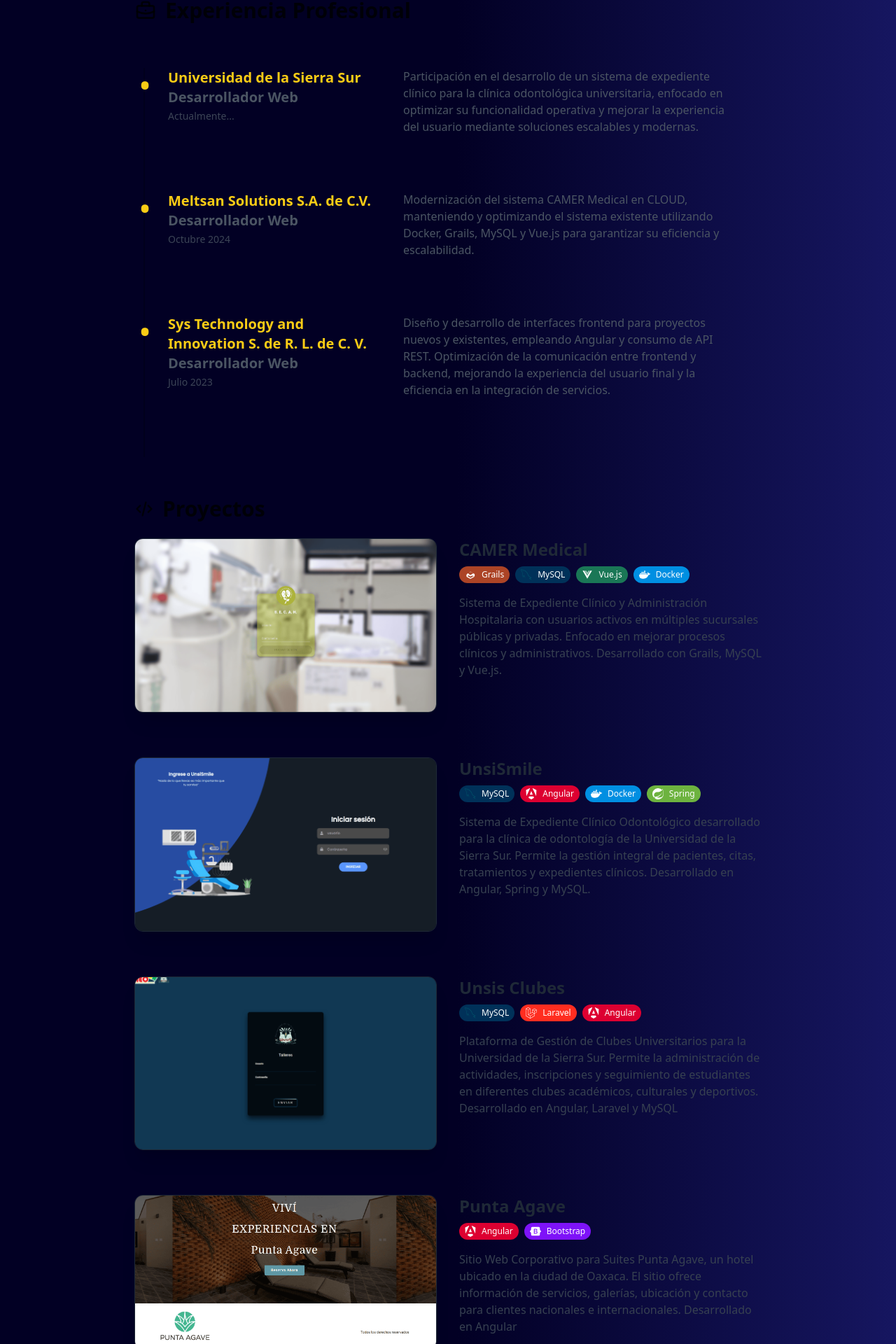
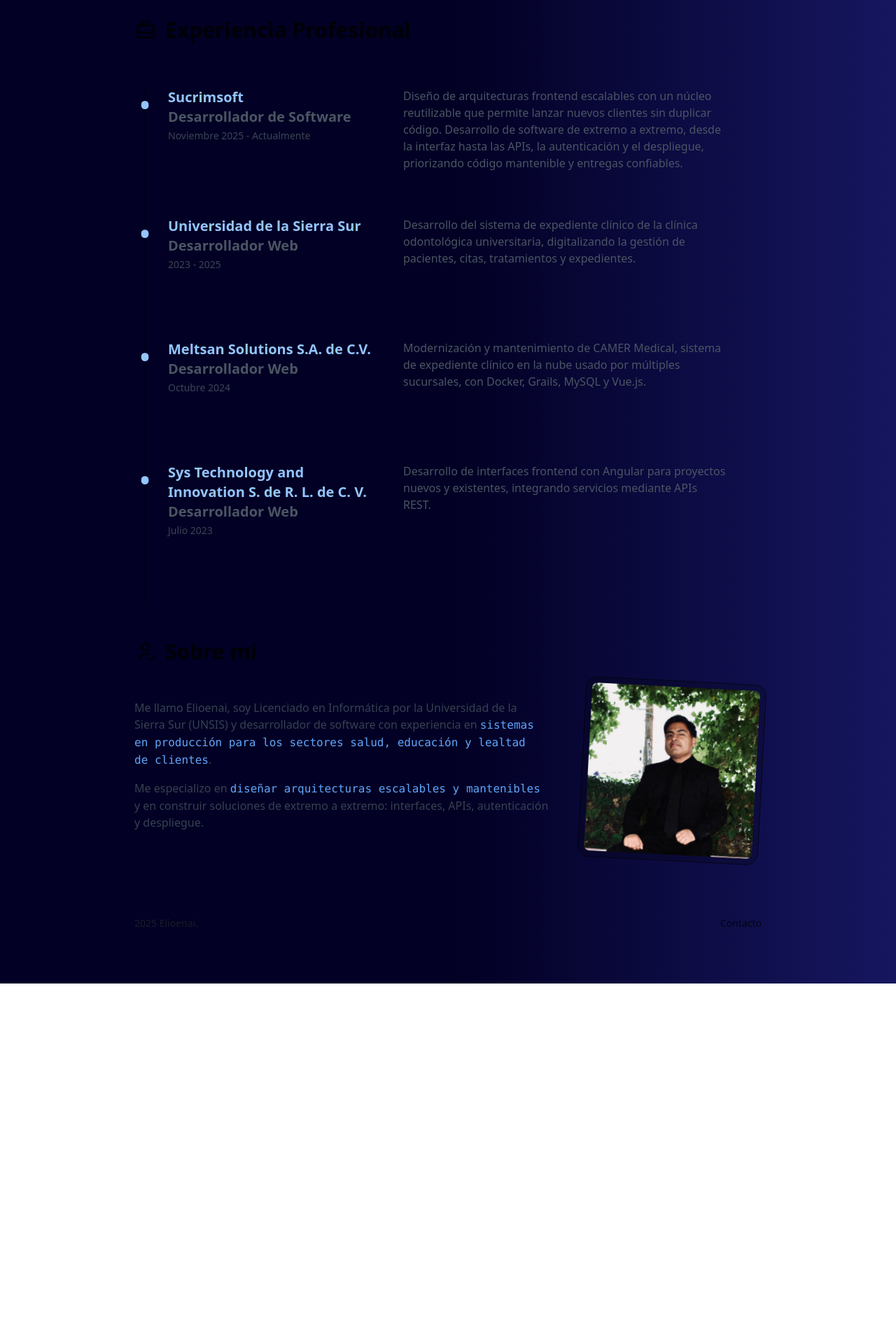
Before and after one commit to ElioenaiJs/Portfolio, an Angular app: page / in a window 1280 px wide. Shown: the part 585-2505 px from the top of the page at 70% size. After the commit the page ends 1990 px from the top, so only its background shows below. Built offline with nearby package versions, Linux system fonts and the light colour scheme.

Commit message:
feat: update experience and profile copy

```diff
--- a/src/app/components/all-projects/all-projects.component.html
+++ b/src/app/components/all-projects/all-projects.component.html
@@ -7,7 +7,7 @@
       <article class="flex flex-col space-x-0 space-y-8 group md:flex-row md:space-x-8 md:space-y-0">
         <div class="w-full md:w-1/2">
           <div class="relative flex flex-col items-center col-span-6 row-span-5 gap-8 transition duration-500 ease-in-out transform shadow-xl overflow-clip rounded-xl sm:rounded-xl md:group-hover:-translate-y-1 md:group-hover:shadow-2xl lg:border lg:border-gray-800 lg:hover:border-gray-700 lg:hover:bg-gray-800/50">
-            <img alt="Recién llegado vs 5 años en Nueva Zelanda" class="object-cover object-top w-full h-56 transition duration-500 sm:h-full md:scale-110 md:group-hover:scale-105" loading="lazy" src="assets/camer.png">
+            <img alt="Captura de CAMER Medical" class="object-cover object-top w-full h-56 transition duration-500 sm:h-full md:scale-110 md:group-hover:scale-105" loading="lazy" src="assets/camer.png">
           </div>
         </div>
         <div class="w-full md:w-1/2 md:max-w-lg">
@@ -49,14 +49,14 @@
                     </span>
                   </li>
             </ul>
-            <div class="mt-2 text-gray-700 dark:text-gray-400">Sistema de Expediente Clínico y Administración Hospitalaria con usuarios activos en múltiples sucursales públicas y privadas. Enfocado en mejorar procesos clínicos y administrativos. Desarrollado con Grails, MySQL y Vue.js.</div>
+            <div class="mt-2 text-gray-700 dark:text-gray-400">Sistema de Expediente Clínico y Administración Hospitalaria, en uso en múltiples sucursales públicas y privadas. Desarrollado con Grails, MySQL y Vue.js.</div>
           </div>
         </div>
       </article>
       <article class="flex flex-col space-x-0 space-y-8 group md:flex-row md:space-x-8 md:space-y-0">
         <div class="w-full md:w-1/2">
           <div class="relative flex flex-col items-center col-span-6 row-span-5 gap-8 transition duration-500 ease-in-out transform shadow-xl overflow-clip rounded-xl sm:rounded-xl md:group-hover:-translate-y-1 md:group-hover:shadow-2xl lg:border lg:border-gray-800 lg:hover:border-gray-700 lg:hover:bg-gray-800/50">
-            <img alt="Recién llegado vs 5 años en Nueva Zelanda" class="object-cover object-top w-full h-56 transition duration-500 sm:h-full md:scale-110 md:group-hover:scale-105" loading="lazy" src="assets/unsismile.png">
+            <img alt="Captura de UnsiSmile" class="object-cover object-top w-full h-56 transition duration-500 sm:h-full md:scale-110 md:group-hover:scale-105" loading="lazy" src="assets/unsismile.png">
           </div>
         </div>
         <div class="w-full md:w-1/2 md:max-w-lg">
@@ -124,7 +124,7 @@
       <article class="flex flex-col space-x-0 space-y-8 group md:flex-row md:space-x-8 md:space-y-0">
         <div class="w-full md:w-1/2">
           <div class="relative flex flex-col items-center col-span-6 row-span-5 gap-8 transition duration-500 ease-in-out transform shadow-xl overflow-clip rounded-xl sm:rounded-xl md:group-hover:-translate-y-1 md:group-hover:shadow-2xl lg:border lg:border-gray-800 lg:hover:border-gray-700 lg:hover:bg-gray-800/50">
-            <img alt="Recién llegado vs 5 años en Nueva Zelanda" class="object-cover object-top w-full h-56 transition duration-500 sm:h-full md:scale-110 md:group-hover:scale-105" loading="lazy" src="assets/clubes.png">
+            <img alt="Captura de Unsis Clubes" class="object-cover object-top w-full h-56 transition duration-500 sm:h-full md:scale-110 md:group-hover:scale-105" loading="lazy" src="assets/clubes.png">
           </div>
         </div>
         <div class="w-full md:w-1/2 md:max-w-lg">
@@ -187,7 +187,7 @@
       <article class="flex flex-col space-x-0 space-y-8 group md:flex-row md:space-x-8 md:space-y-0">
         <div class="w-full md:w-1/2">
           <div class="relative flex flex-col items-center col-span-6 row-span-5 gap-8 transition duration-500 ease-in-out transform shadow-xl overflow-clip rounded-xl sm:rounded-xl md:group-hover:-translate-y-1 md:group-hover:shadow-2xl lg:border lg:border-gray-800 lg:hover:border-gray-700 lg:hover:bg-gray-800/50">
-            <img alt="Recién llegado vs 5 años en Nueva Zelanda" class="object-cover object-top w-full h-56 transition duration-500 sm:h-full md:scale-110 md:group-hover:scale-105" loading="lazy" src="assets/puntaagave.png">
+            <img alt="Captura de Punta Agave" class="object-cover object-top w-full h-56 transition duration-500 sm:h-full md:scale-110 md:group-hover:scale-105" loading="lazy" src="assets/puntaagave.png">
           </div>
         </div>
         <div class="w-full md:w-1/2 md:max-w-lg">
--- a/src/app/components/biography/biography.component.html
+++ b/src/app/components/biography/biography.component.html
@@ -10,54 +10,15 @@
   </h2>
 
   <article class="flex flex-col items-center justify-center gap-8 text-gray-700 dark:text-gray-300 md:flex-row">
-    <div class="[&>p]:mb-4 [&>p>strong]:text-yellow-500 dark:[&>p>strong]:text-yellow-100 [&>p>strong]:font-normal [&>p>strong]:font-mono text-pretty order-2 md:order-1">
+    <div class="[&>p]:mb-4 [&>p>strong]:text-blue-400 dark:[&>p>strong]:text-blue-100 [&>p>strong]:font-normal [&>p>strong]:font-mono text-pretty order-2 md:order-1">
       <p>
-        Me llamo Elioenai y actualmente estoy formando en la Licenciatura en Informática en la Universidad de la Sierra Sur (UNSIS). Desde que descubrí la programación, me apasiona <strong>enfrentar desafíos y superarme constantemente</strong>.
+        Me llamo Elioenai, soy Licenciado en Informática por la Universidad de la Sierra Sur (UNSIS) y desarrollador de software con experiencia en <strong>sistemas en producción para los sectores salud, educación y lealtad de clientes</strong>.
       </p>
       <p>
-        Mi objetivo es <strong>seguir mejorando mis habilidades en el desarrollo de software</strong> para contribuir de manera significativa al desarrollo de soluciones innovadoras y eficientes. Como desarrollador web, me especializo en crear experiencias digitales que combinan <strong>diseño intuitivo con funcionalidades sólidas</strong>.
-      </p>
-      <p>
-        Trabajo tanto en el frontend como en el backend, <strong>integrando lógica de negocio y servicios del lado del servidor</strong> para desarrollar sitios dinámicos, escalables y de alto rendimiento. Creo firmemente en el poder de la tecnología como motor de cambio, y estoy enfocado en crecer profesionalmente para generar un impacto positivo a través del desarrollo de software.
+        Me especializo en <strong>diseñar arquitecturas escalables y mantenibles</strong> y en construir soluciones de extremo a extremo: interfaces, APIs, autenticación y despliegue.
       </p>
     </div>
 
-    <img width="200" height="200" src="assets/profile.png" alt="Foto de perfil" class="order-1 object-cover w-64 h-full p-1 md:order-2 rotate-3 lg:p-2 lg:w-64 aspect-square rounded-2xl bg-black/20 dark:bg-yellow-500/5 ring-1 ring-black/70 dark:ring-white/20" style="object-position: 50% 50%">
+    <img width="200" height="200" src="assets/profile.png" alt="Foto de perfil" class="order-1 object-cover w-64 h-full p-1 md:order-2 rotate-3 lg:p-2 lg:w-64 aspect-square rounded-2xl bg-black/20 dark:bg-blue-400/5 ring-1 ring-black/70 dark:ring-white/20" style="object-position: 50% 50%">
   </article>
-
-  <div class="mt-10 flex flex-col md:flex-row items-center justify-center gap-6">
-      <div class="w-64">
-        <img
-          src="assets/keysoft.jpeg"
-          alt="Carta de recomendación"
-          class="w-full h-auto rounded-xl shadow-lg cursor-pointer hover:shadow-2xl transition-shadow duration-300"
-          (click)="openModal('assets/keysoft.jpeg', 'Carta de recomendación')">
-      </div>
-      <div class="w-64">
-        <img
-          src="assets/constancia.jpeg"
-          alt="Constancia"
-          class="w-full h-auto rounded-xl shadow-lg cursor-pointer hover:shadow-2xl transition-shadow duration-300"
-          (click)="openModal('assets/constancia.jpeg', 'Constancia')">
-      </div>
-    </div>
-
-    <!-- MODAL -->
-    @if (isModalOpen) {
-    <div
-      class="fixed inset-0 bg-black bg-opacity-75 z-50 flex items-center justify-center p-4"
-      (click)="closeModal()">
-      <div class="relative max-w-4xl max-h-full" (click)="$event.stopPropagation()">
-        <button
-          (click)="closeModal()"
-          class="absolute -top-10 right-0 text-white text-3xl font-bold hover:text-gray-300 transition-colors">
-          ×
-        </button>
-        <img
-          [src]="modalImageSrc"
-          [alt]="modalImageAlt"
-          class="max-w-full max-h-screen rounded-lg shadow-2xl">
-      </div>
-    </div>
-  }
 </section>
--- a/src/app/components/experience/experience.component.html
+++ b/src/app/components/experience/experience.component.html
@@ -17,14 +17,31 @@
             <div class="relative mx-12 pb-12 grid before:absolute before:left-[-35px] before:block before:h-full before:border-l-2 before:border-black/20 dark:before:border-white/15 before:content-[''] md:grid-cols-5 md:gap-10 md:space-x-4]">
               <div class="relative pb-12 md:col-span-2">
                 <div class="sticky top-0">
-                  <span class="text-yellow-400 -left-[42px] absolute rounded-full text-5xl">•</span>
-                  <h3 class="text-xl font-bold text-yellow-400">Universidad de la Sierra Sur</h3>
-                  <h4 class="font-semibold text-xl text-gray-600 dark:text-white">Desarrollador Web</h4>
-                  <time class="p-0 m-0 text-sm text-gray-600/80 dark:text-white/80">Actualmente...</time>
+                  <span class="text-blue-300 -left-[42px] absolute rounded-full text-5xl">•</span>
+                  <h3 class="text-xl font-bold text-blue-300">Sucrimsoft</h3>
+                  <h4 class="font-semibold text-xl text-gray-600 dark:text-white">Desarrollador de Software</h4>
+                  <time class="p-0 m-0 text-sm text-gray-600/80 dark:text-white/80">Noviembre 2025 - Actualmente</time>
                 </div>
               </div>
               <div class="relative flex flex-col gap-2 pb-4 text-gray-600 dark:text-gray-300 md:col-span-3">
-                Participación en el desarrollo de un sistema de expediente clínico para la clínica odontológica universitaria, enfocado en optimizar su funcionalidad operativa y mejorar la experiencia del usuario mediante soluciones escalables y modernas.
+                Diseño de arquitecturas frontend escalables con un núcleo reutilizable que permite lanzar nuevos clientes sin duplicar código.
+                Desarrollo de software de extremo a extremo, desde la interfaz hasta las APIs, la autenticación y el despliegue, priorizando código mantenible y entregas confiables.
+              </div>
+            </div>
+        </li>
+
+        <li>
+            <div class="relative mx-12 pb-12 grid before:absolute before:left-[-35px] before:block before:h-full before:border-l-2 before:border-black/20 dark:before:border-white/15 before:content-[''] md:grid-cols-5 md:gap-10 md:space-x-4]">
+              <div class="relative pb-12 md:col-span-2">
+                <div class="sticky top-0">
+                  <span class="text-blue-300 -left-[42px] absolute rounded-full text-5xl">•</span>
+                  <h3 class="text-xl font-bold text-blue-300">Universidad de la Sierra Sur</h3>
+                  <h4 class="font-semibold text-xl text-gray-600 dark:text-white">Desarrollador Web</h4>
+                  <time class="p-0 m-0 text-sm text-gray-600/80 dark:text-white/80">2023 - 2025</time>
+                </div>
+              </div>
+              <div class="relative flex flex-col gap-2 pb-4 text-gray-600 dark:text-gray-300 md:col-span-3">
+                Desarrollo del sistema de expediente clínico de la clínica odontológica universitaria, digitalizando la gestión de pacientes, citas, tratamientos y expedientes.
               </div>
             </div>
         </li>
@@ -33,14 +50,14 @@
           <div class="relative mx-12 pb-12 grid before:absolute before:left-[-35px] before:block before:h-full before:border-l-2 before:border-black/20 dark:before:border-white/15 before:content-[''] md:grid-cols-5 md:gap-10 md:space-x-4]">
             <div class="relative pb-12 md:col-span-2">
               <div class="sticky top-0">
-                <span class="text-yellow-400 -left-[42px] absolute rounded-full text-5xl">•</span>
-                <h3 class="text-xl font-bold text-yellow-400">Meltsan Solutions S.A. de C.V.</h3>
+                <span class="text-blue-300 -left-[42px] absolute rounded-full text-5xl">•</span>
+                <h3 class="text-xl font-bold text-blue-300">Meltsan Solutions S.A. de C.V.</h3>
                 <h4 class="font-semibold text-xl text-gray-600 dark:text-white">Desarrollador Web</h4>
                 <time class="p-0 m-0 text-sm text-gray-600/80 dark:text-white/80">Octubre 2024</time>
               </div>
             </div>
             <div class="relative flex flex-col gap-2 pb-4 text-gray-600 dark:text-gray-300 md:col-span-3">
-                Modernización del sistema CAMER Medical en CLOUD, manteniendo y optimizando el sistema existente utilizando Docker, Grails, MySQL y Vue.js para garantizar su eficiencia y escalabilidad.
+                Modernización y mantenimiento de CAMER Medical, sistema de expediente clínico en la nube usado por múltiples sucursales, con Docker, Grails, MySQL y Vue.js.
             </div>
           </div>
         </li>
@@ -49,15 +66,14 @@
             <div class="relative mx-12 pb-12 grid before:absolute before:left-[-35px] before:block before:h-full before:border-l-2 before:border-black/20 dark:before:border-white/15 before:content-[''] md:grid-cols-5 md:gap-10 md:space-x-4]">
               <div class="relative pb-12 md:col-span-2">
                 <div class="sticky top-0">
-                  <span class="text-yellow-400 -left-[42px] absolute rounded-full text-5xl">•</span>
-                  <h3 class="text-xl font-bold text-yellow-400">Sys Technology and Innovation S. de R. L. de C. V.          </h3>
+                  <span class="text-blue-300 -left-[42px] absolute rounded-full text-5xl">•</span>
+                  <h3 class="text-xl font-bold text-blue-300">Sys Technology and Innovation S. de R. L. de C. V.          </h3>
                   <h4 class="font-semibold text-xl text-gray-600 dark:text-white">Desarrollador Web</h4>
                   <time class="p-0 m-0 text-sm text-gray-600/80 dark:text-white/80">Julio 2023</time>
                 </div>
               </div>
               <div class="relative flex flex-col gap-2 pb-4 text-gray-600 dark:text-gray-300 md:col-span-3">
-                Diseño y desarrollo de interfaces frontend para proyectos nuevos y existentes, empleando Angular y consumo de API REST.
-                Optimización de la comunicación entre frontend y backend, mejorando la experiencia del usuario final y la eficiencia en la integración de servicios.
+                Desarrollo de interfaces frontend con Angular para proyectos nuevos y existentes, integrando servicios mediante APIs REST.
               </div>
             </div>
         </li>
--- a/src/app/components/pages/layout/layout.component.html
+++ b/src/app/components/pages/layout/layout.component.html
@@ -1,5 +1,4 @@
 <app-presentacion></app-presentacion>
 <app-experience></app-experience>
-<app-all-projects></app-all-projects>
 <app-biography></app-biography>
 <app-footer></app-footer>
--- a/src/app/components/presentacion/presentacion.component.html
+++ b/src/app/components/presentacion/presentacion.component.html
@@ -16,12 +16,12 @@
         Hola, Soy Elio
       </h1>
 
-      <p class="mt-6 text-xl text-gray-800 dark:[&>strong]:text-yellow-200 [&>strong]:text-yellow-500 [&>strong]:font-semibold dark:text-gray-300">
-        <strong>Desarrollador de Software</strong> de Oaxaca, México 🇲🇽. Especializado en el desarrollo de aplicaciones web.
+      <p class="mt-6 text-xl text-gray-800 dark:[&>strong]:text-blue-200 [&>strong]:text-blue-400 [&>strong]:font-semibold dark:text-gray-300">
+        <strong>Desarrollador de Software</strong> de Oaxaca, México 🇲🇽. Construyo aplicaciones web escalables, desde la interfaz hasta el despliegue.
       </p>
 
       <nav class="flex flex-wrap gap-4 mt-8">
-        <a href="mailto:elio.antonio.654@gmail.com" target="_blank" rel="noopener noreferrer" role="link" class="inline-flex items-center justify-center gap-2 px-4 py-1 text-gray-800 transition bg-gray-100 border border-gray-300 rounded-full dark:bg-gray-800 dark:border-gray-600 dark:text-white focus-visible:ring-yellow-500/80 text-md hover:bg-gray-900 hover:border-gray-700 hover:text-white dark:hover:bg-gray-100 dark:hover:border-gray-300 dark:hover:text-black group max-w-fit focus:outline-none focus-visible:outline-none focus-visible:ring focus-visible:ring-white focus-visible:ring-offset-2 active:bg-black">
+        <a href="mailto:elio.antonio.654@gmail.com" target="_blank" rel="noopener noreferrer" role="link" class="inline-flex items-center justify-center gap-2 px-4 py-1 text-gray-800 transition bg-gray-100 border border-gray-300 rounded-full dark:bg-gray-800 dark:border-gray-600 dark:text-white focus-visible:ring-blue-400/80 text-md hover:bg-gray-900 hover:border-gray-700 hover:text-white dark:hover:bg-gray-100 dark:hover:border-gray-300 dark:hover:text-black group max-w-fit focus:outline-none focus-visible:outline-none focus-visible:ring focus-visible:ring-white focus-visible:ring-offset-2 active:bg-black">
           <svg class="size-4" xmlns="http://www.w3.org/2000/svg" width="24" height="24" viewBox="0 0 24 24" stroke-width="2" stroke="currentColor" fill="none" stroke-linecap="round" stroke-linejoin="round">
             <path stroke="none" d="M0 0h24v24H0z" fill="none"></path>
             <path d="M12 18h-7a2 2 0 0 1 -2 -2v-10a2 2 0 0 1 2 -2h14a2 2 0 0 1 2 2v7.5"></path>
@@ -31,7 +31,7 @@
           </svg>
           Contáctame
         </a>
-        <a href="https://www.linkedin.com/in/salvador-elioenai-antonio-pérez-850a5a277" target="_blank" rel="noopener noreferrer" role="link" class="inline-flex items-center justify-center gap-2 px-4 py-1 text-gray-800 transition bg-gray-100 border border-gray-300 rounded-full dark:bg-gray-800 dark:border-gray-600 dark:text-white focus-visible:ring-yellow-500/80 text-md hover:bg-gray-900 hover:border-gray-700 hover:text-white dark:hover:bg-gray-100 dark:hover:border-gray-300 dark:hover:text-black group max-w-fit focus:outline-none focus-visible:outline-none focus-visible:ring focus-visible:ring-white focus-visible:ring-offset-2 active:bg-black">
+        <a href="https://www.linkedin.com/in/salvador-elioenai-antonio-pérez-850a5a277" target="_blank" rel="noopener noreferrer" role="link" class="inline-flex items-center justify-center gap-2 px-4 py-1 text-gray-800 transition bg-gray-100 border border-gray-300 rounded-full dark:bg-gray-800 dark:border-gray-600 dark:text-white focus-visible:ring-blue-400/80 text-md hover:bg-gray-900 hover:border-gray-700 hover:text-white dark:hover:bg-gray-100 dark:hover:border-gray-300 dark:hover:text-black group max-w-fit focus:outline-none focus-visible:outline-none focus-visible:ring focus-visible:ring-white focus-visible:ring-offset-2 active:bg-black">
           <svg class="size-4" xmlns="http://www.w3.org/2000/svg" width="24" height="24" viewBox="0 0 24 24" stroke-width="2" stroke="currentColor" fill="none" stroke-linecap="round" stroke-linejoin="round">
             <path stroke="none" d="M0 0h24v24H0z" fill="none"></path>
             <path d="M4 4m0 2a2 2 0 0 1 2 -2h12a2 2 0 0 1 2 2v12a2 2 0 0 1 -2 2h-12a2 2 0 0 1 -2 -2z"></path>
```
Also changed, not shown: src/assets/profile.png.
